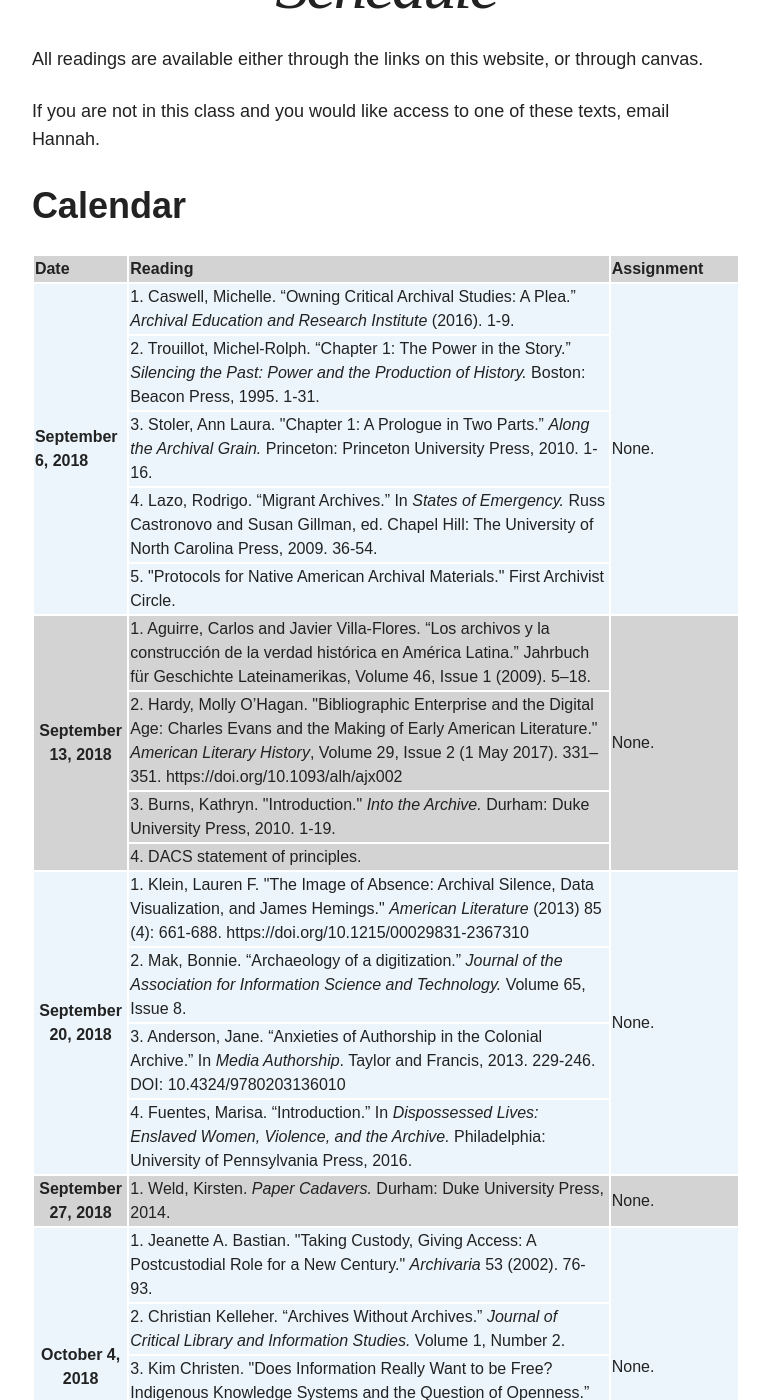
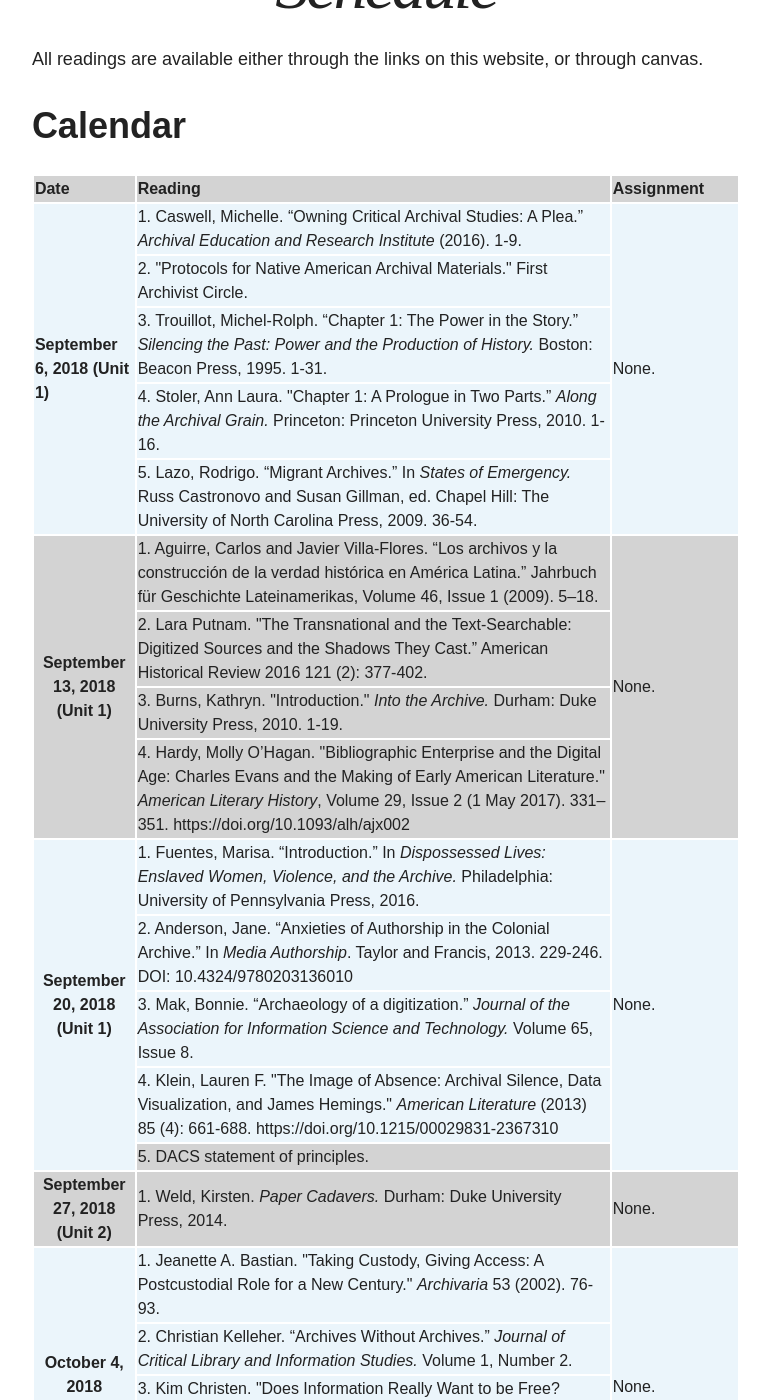
Before and after one commit to pilarvillanueva/criticalarchives, a Jekyll site: the page built from schedule/index.md, in a window 1280 px wide and 1400 px high, scrolled down 527 px. Shown: the whole window, without its empty margins (254-1023 px from the left). Built offline with Jekyll 4.4.1, drawn with Linux system fonts in a browser that asks for light colours; nearby versions of some CDN libraries; some of the changed text lies outside the part shown.

Commit message:
updating schedule and resources

```diff
--- a/schedule/index.md
+++ b/schedule/index.md
@@ -5,8 +5,6 @@ Image:
 ---
 
 All readings are available either through the links on this website, or through canvas.
-
-If you are not in this class and you would like access to one of these texts, email Hannah.
 
 # Calendar
 <table style="width:100%">
@@ -17,61 +15,66 @@ If you are not in this class and you would like access to one of these texts, em
   </tr>
 
   <tr bgcolor="#EBF5FB">
-    <th align="left" rowspan="5">September 6, 2018</th>
+    <th align="left" rowspan="5">September 6, 2018 (Unit 1)</th>
     <td align="left">1. <a href="https://escholarship.org/uc/item/75x090df">Caswell, Michelle. “Owning Critical Archival Studies: A Plea.” <i>Archival Education and Research Institute</i> (2016). 1-9.</a></td>
     <td align="left"  rowspan="5"> None. </td>
   </tr>
   <tr bgcolor="#EBF5FB">
-    <td align="left">2. Trouillot, Michel-Rolph. “Chapter 1: The Power in the Story.” <i>Silencing the Past: Power and the Production of History.</i> Boston: Beacon Press, 1995.  1-31.</td>
+    <td align="left"><a href="https://www2.archivists.org/groups/native-american-archives-section/protocols-for-native-american-archival-materials-information-and-resources-page">2. "Protocols for Native American Archival Materials." First Archivist Circle.</a></td>
   </tr>
   <tr bgcolor="#EBF5FB">
-    <td align="left"><a href="http://assets.press.princeton.edu/chapters/s8821.pdf">3. Stoler, Ann Laura. "Chapter 1: A Prologue in Two Parts.” <i>Along the Archival Grain.</i> Princeton: Princeton University Press, 2010. 1-16.</a></td>
+    <td align="left">3. Trouillot, Michel-Rolph. “Chapter 1: The Power in the Story.” <i>Silencing the Past: Power and the Production of History.</i> Boston: Beacon Press, 1995.  1-31.</td>
   </tr>
   <tr bgcolor="#EBF5FB">
-    <td align="left">4. Lazo, Rodrigo. “Migrant Archives.” In <i>States of Emergency.</i> Russ Castronovo and Susan Gillman, ed. Chapel Hill: The University of North Carolina Press, 2009. 36-54.</td>
+    <td align="left"><a href="http://assets.press.princeton.edu/chapters/s8821.pdf">4. Stoler, Ann Laura. "Chapter 1: A Prologue in Two Parts.” <i>Along the Archival Grain.</i> Princeton: Princeton University Press, 2010. 1-16.</a></td>
   </tr>
   <tr bgcolor="#EBF5FB">
-    <td align="left"><a href="https://www2.archivists.org/groups/native-american-archives-section/protocols-for-native-american-archival-materials-information-and-resources-page">5. "Protocols for Native American Archival Materials." First Archivist Circle.</a></td>
+    <td align="left">5. Lazo, Rodrigo. “Migrant Archives.” In <i>States of Emergency.</i> Russ Castronovo and Susan Gillman, ed. Chapel Hill: The University of North Carolina Press, 2009. 36-54.</td>
   </tr>
 
+
   <tr bgcolor="LightGray">
-    <th rowspan="4">September 13, 2018</th>
+    <th rowspan="4">September 13, 2018 (Unit 1)</th>
     <td> 1. Aguirre, Carlos and Javier Villa-Flores. “Los archivos y la construcción de la verdad histórica en América Latina.”  Jahrbuch für Geschichte Lateinamerikas, Volume 46, Issue 1 (2009). 5–18.</td>
     <td rowspan="4"> None. </td>
   </tr>
   <tr bgcolor="LightGray">
-    <td> 2. Hardy, Molly O’Hagan. "Bibliographic Enterprise and the Digital Age: Charles Evans and the Making of Early American Literature." <i>American Literary History</i>, Volume 29, Issue 2 (1 May 2017). 331–351. https://doi.org/10.1093/alh/ajx002</td>
+    <td> 2. Lara Putnam. "The Transnational and the Text-Searchable: Digitized Sources and the Shadows They Cast.” <a>American Historical Review</a> 2016 121 (2): 377-402.</td>
   </tr>
   <tr bgcolor="LightGray">
     <td> 3. Burns, Kathryn. "Introduction." <i>Into the Archive.</i> Durham: Duke University Press, 2010. 1-19.</td>
   </tr>
   <tr bgcolor="LightGray">
-    <td> 4. <a href="https://github.com/saa-ts-dacs/dacs/blob/1fcf9c4ad2888384d2664bf998e1474b44d84697/statement_of_principles.md">DACS statement of principles.</a></td>
+    <td> 4. Hardy, Molly O’Hagan. "Bibliographic Enterprise and the Digital Age: Charles Evans and the Making of Early American Literature." <i>American Literary History</i>, Volume 29, Issue 2 (1 May 2017). 331–351. https://doi.org/10.1093/alh/ajx002</td>
   </tr>
 
+
   <tr bgcolor="#EBF5FB">
-    <th rowspan="4">September 20, 2018</th>
-    <td> 1. Klein, Lauren F. "The Image of Absence: Archival Silence, Data Visualization, and James Hemings." <i>American Literature</i> (2013) 85 (4): 661-688. https://doi.org/10.1215/00029831-2367310</td>
-    <td rowspan="4"> None. </td>
+    <th rowspan="5">September 20, 2018 (Unit 1)</th>
+    <td align="left">1. Fuentes, Marisa. “Introduction.” In <i>Dispossessed Lives: Enslaved Women, Violence, and the Archive.</i> Philadelphia: University of Pennsylvania Press, 2016.</td>
+    <td rowspan="5"> None. </td>
   </tr>
   <tr bgcolor="#EBF5FB">
-    <td align="left">2. Mak, Bonnie. “Archaeology of a digitization.” <i>Journal of the Association for Information Science and Technology.</i> Volume 65, Issue 8. </td>
+    <td align="left">2. Anderson, Jane. “Anxieties of Authorship in the Colonial Archive.” In <i>Media Authorship</i>. Taylor and Francis, 2013. 229-246. DOI: 10.4324/9780203136010 </td>
   </tr>
   <tr bgcolor="#EBF5FB">
-    <td align="left">3. Anderson, Jane. “Anxieties of Authorship in the Colonial Archive.” In <i>Media Authorship</i>. Taylor and Francis, 2013. 229-246. DOI: 10.4324/9780203136010 </td>
+    <td align="left">3. Mak, Bonnie. “Archaeology of a digitization.” <i>Journal of the Association for Information Science and Technology.</i> Volume 65, Issue 8. </td>
   </tr>
   <tr bgcolor="#EBF5FB">
-    <td align="left">4. Fuentes, Marisa. “Introduction.” In <i>Dispossessed Lives: Enslaved Women, Violence, and the Archive.</i> Philadelphia: University of Pennsylvania Press, 2016.</td>
+   <td> 4. Klein, Lauren F. "The Image of Absence: Archival Silence, Data Visualization, and James Hemings." <i>American Literature</i> (2013) 85 (4): 661-688. https://doi.org/10.1215/00029831-2367310</td>
+  </tr>
+  <tr bgcolor="LightGray">
+    <td> 5. <a href="https://github.com/saa-ts-dacs/dacs/blob/1fcf9c4ad2888384d2664bf998e1474b44d84697/statement_of_principles.md">DACS statement of principles.</a></td>
   </tr>
 
   <tr bgcolor="LightGray">
-    <th rowspan="1">September 27, 2018</th>
+    <th rowspan="1">September 27, 2018 (Unit 2)</th>
     <td> 1. Weld, Kirsten. <i>Paper Cadavers.</i> Durham: Duke University Press, 2014.</td>
     <td rowspan="1"> None. </td>
   </tr>
 
   <tr bgcolor="#EBF5FB">
-    <th rowspan="4">October 4, 2018</th>
+    <th rowspan="4">October 4, 2018<br/> (Unit 2)</th>
     <td> <a href="https://archivaria.ca/index.php/archivaria/article/viewFile/12838/14058"> 1. Jeanette A. Bastian. "Taking Custody, Giving Access: A Postcustodial Role for a New Century." <i>Archivaria</i> 53 (2002). 76-93.</a></td>
     <td rowspan="4"> None. </td>
   </tr>
@@ -86,19 +89,19 @@ If you are not in this class and you would like access to one of these texts, em
   </tr>
 
   <tr bgcolor="LightGray">
-    <th rowspan="1">October 11, 2018</th>
+    <th rowspan="1">October 11, 2018 (Unit 2)</th>
     <td> Library Guide Work Day: No Readings.</td>
     <td rowspan="1"> None. </td>
   </tr>
 
   <tr bgcolor="#FFDEEB">
-    <th rowspan="1">October 12, 2018</th>
+    <th rowspan="1">October 12, 2018 (Unit 2)</th>
     <td> </td>
     <td rowspan="1"> Library Guide due by 5pm. </td>
   </tr>
 
   <tr bgcolor="LightGray">
-    <th rowspan="4">October 18, 2018</th>
+    <th rowspan="4">October 18, 2018 (Unit 2)</th>
     <td> 1.  Ghaddar, JJ. “The Spectre in the Archive: Truth, Reconciliation, and Indigenous Archival Memory.” <i>Archivaria</i> 82 (Fall 2016).</td>
     <td rowspan="4"> None. </td>
   </tr>
@@ -113,13 +116,13 @@ If you are not in this class and you would like access to one of these texts, em
   </tr>
 
   <tr bgcolor="#EBF5FB">
-    <th rowspan="1">October 25, 2018</th>
+    <th rowspan="1">October 25, 2018 (Unit 2)</th>
     <td> Humanities Media Project Proposal Work Day.</td>
     <td rowspan="1"> None. </td>
   </tr>
 
   <tr bgcolor="LightGray">
-    <th rowspan="4">November 1, 2018</th>
+    <th rowspan="4">November 1, 2018 (Unit 3)</th>
     <td> 1. Williams, Stacie M. and Jarrett M. Drake, “Power to the People: Documenting Police Violence in Cleveland,” in “Critical Archival Studies,” eds. Michelle Caswell, Ricardo Punzalan, and T-Kay Sangwand, Special issue, <i>Journal of Critical Library and Information Studies</i> 1, no. 2 (2017): 1-27.</td>
     <td rowspan="4"> None. </td>
   </tr>
@@ -134,7 +137,7 @@ If you are not in this class and you would like access to one of these texts, em
   </tr>
 
   <tr bgcolor="#EBF5FB">
-    <th rowspan="6">November 8, 2018</th>
+    <th rowspan="6">November 8, 2018 (Unit 3)</th>
     <td> 1. <a href="https://amphilsoc.org/library/protocols-for-indigenous-materials"> American Philosophical Society, “Protocols for the treatment of indigenous materials” (2013).</a></td>
     <td rowspan="6"> None. </td>
   </tr>
@@ -155,13 +158,13 @@ If you are not in this class and you would like access to one of these texts, em
   </tr>
 
   <tr bgcolor="#FFDEEB">
-    <th rowspan="1">November 9, 2018</th>
+    <th rowspan="1">November 9, 2018 (Unit 3)</th>
     <td> </td>
     <td rowspan="1"> Humanities Media Project Proposals due by 5pm. </td>
   </tr>
 
   <tr bgcolor="#EBF5FB">
-    <th rowspan="5">November 15, 2018</th>
+    <th rowspan="5">November 15, 2018 (Unit 3)</th>
     <td> 1. Jane Anderson and Kim Christen, ‘‘Chuck a Copyright on it’: Dilemmas of Digital Return and the Possibilities for Traditional Knowledge Licenses and Labels,” Museum Anthropology Review 7.1-2 (Spring-Fall 2013):105-126.</td>
     <td rowspan="5" bgcolor="#FFDEEB"> Final Project Proposals due by 5pm. </td>
   </tr>
```
Also changed, not shown: assignments/index.md (+9 -12 lines), resources/index.md (+5 -1 lines), README.md, 1 other file.
